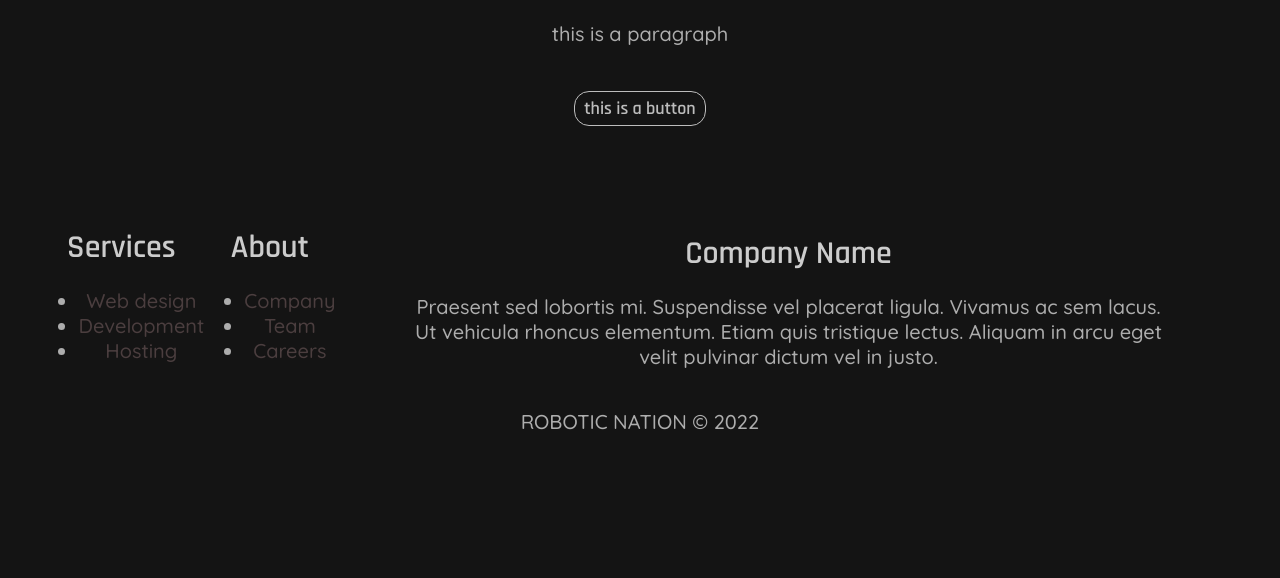
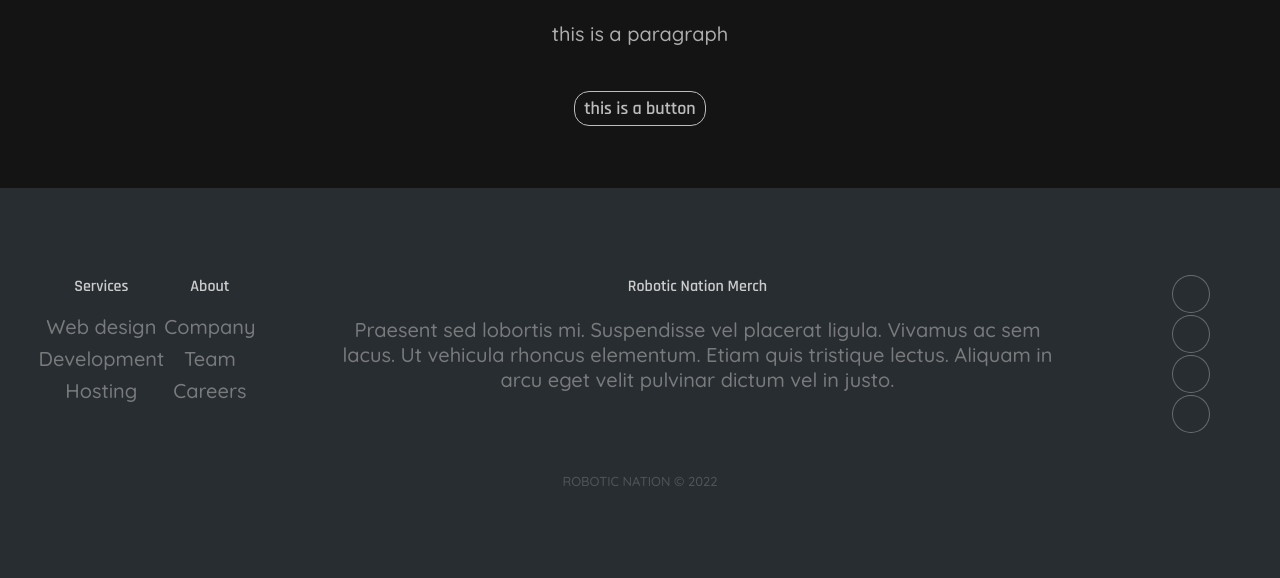
Before and after one commit to afazio1/roboticnation-shop, a Django app: page / in a window 1280 px wide. Shown: the part 367-945 px from the top of the page. Before the commit the page ends 797 px from the top, so only its background shows below. Run offline with Django 4.2, Linux system fonts and the light colour scheme; some libraries are stand-ins or nearby versions; some web fonts are replaced.

Commit message:
PROGRESS!

```diff
--- a/store/static/styles.css
+++ b/store/static/styles.css
@@ -116,18 +116,18 @@ a:hover {
 }
 
 footer {
-    color: #4B3E3F;
+    color: white;
     text-align: center;
     margin: 3%
 }
 
 footer a {
-    color: #4B3E3F;
+    color: #ADADAD;
     text-decoration: none;
 }
 
 footer a:hover {
-    color: #856F70;
+    color: white;
     text-decoration: none;
 }
 
@@ -358,7 +358,6 @@ input[type='radio']:checked:after {
     color: #F9F6F1;
 }
 
-/*
 .footer-dark {
   padding:50px 0;
   color:#f0f9ff;
@@ -447,4 +446,4 @@ input[type='radio']:checked:after {
   opacity:0.3;
   font-size:13px;
   margin-bottom:0;
-} */
+}
--- a/store/templates/partials/footer.html
+++ b/store/templates/partials/footer.html
@@ -20,7 +20,7 @@
                     </ul>
                 </div>
                 <div class="col-md-6 item text">
-                    <h3>Company Name</h3>
+                    <h3>Robotic Nation Merch</h3>
                     <p>Praesent sed lobortis mi. Suspendisse vel placerat ligula. Vivamus ac sem lacus. Ut vehicula rhoncus elementum. Etiam quis tristique lectus. Aliquam in arcu eget velit pulvinar dictum vel in justo.</p>
                 </div>
                 <div class="col item social"><a href="#"><i class="icon ion-social-facebook"></i></a><a href="#"><i class="icon ion-social-twitter"></i></a><a href="#"><i class="icon ion-social-snapchat"></i></a><a href="#"><i class="icon ion-social-instagram"></i></a></div>
```
